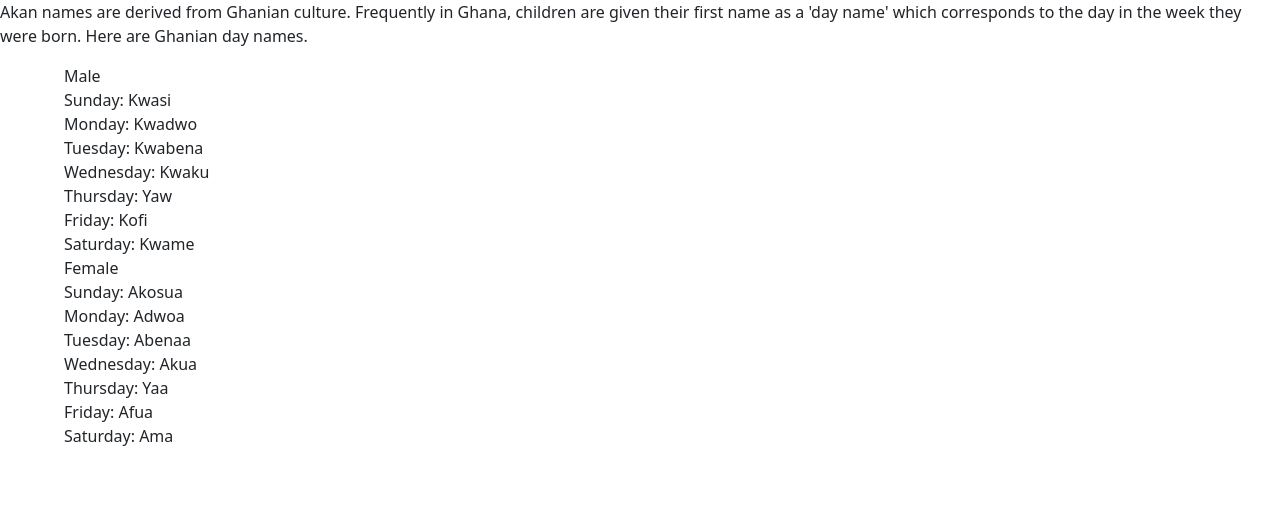
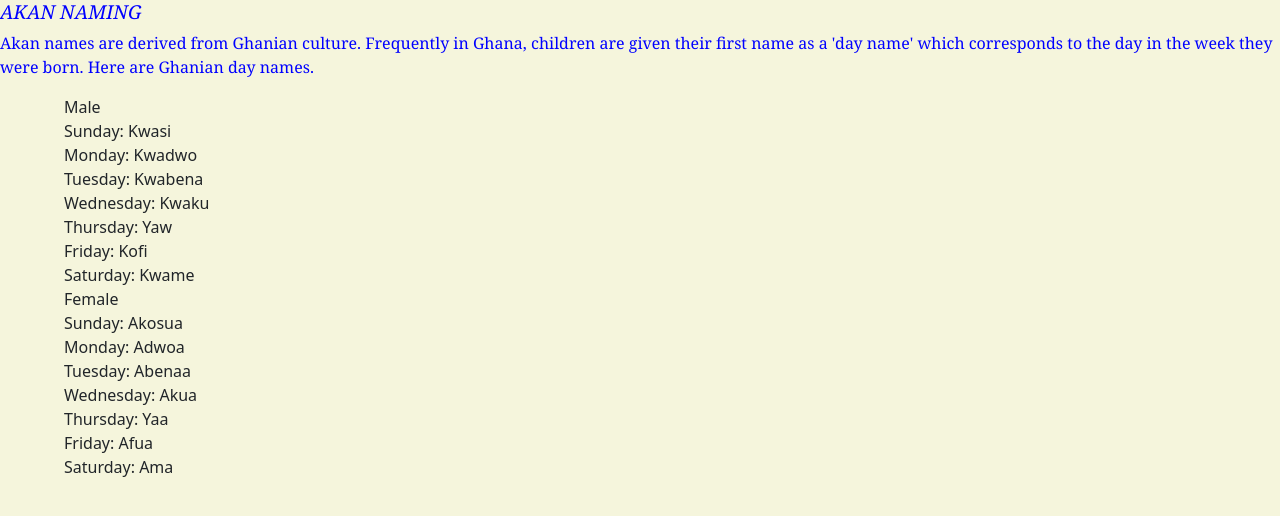
Before and after one commit to hwaweru/week2work, a plain HTML site: page index.html in a window 1280 px wide. Drawn offline with Linux system fonts and the light colour scheme.

Commit message:
body edit

```diff
--- a/css/style.css
+++ b/css/style.css
@@ -0,0 +1,10 @@
+h2{
+    font-size: larger;font-family: Cambria, Cochin, Georgia, Times, 'Times New Roman', serif;font-style: italic;
+    color: blue;
+}
+body{
+    background: beige;
+}
+p{
+    font-size: medium;font-family: Cambria, Cochin, Georgia, Times, 'Times New Roman', serif;font-size: medium;color: blue;
+}
--- a/index.html
+++ b/index.html
@@ -15,6 +15,7 @@
   </head>
   <body>
     <div>
+      <h2>AKAN NAMING</h2>
       <p>
         Akan names are derived from Ghanian culture. Frequently in Ghana,
         children are given their first name as a 'day name' which corresponds to
```
